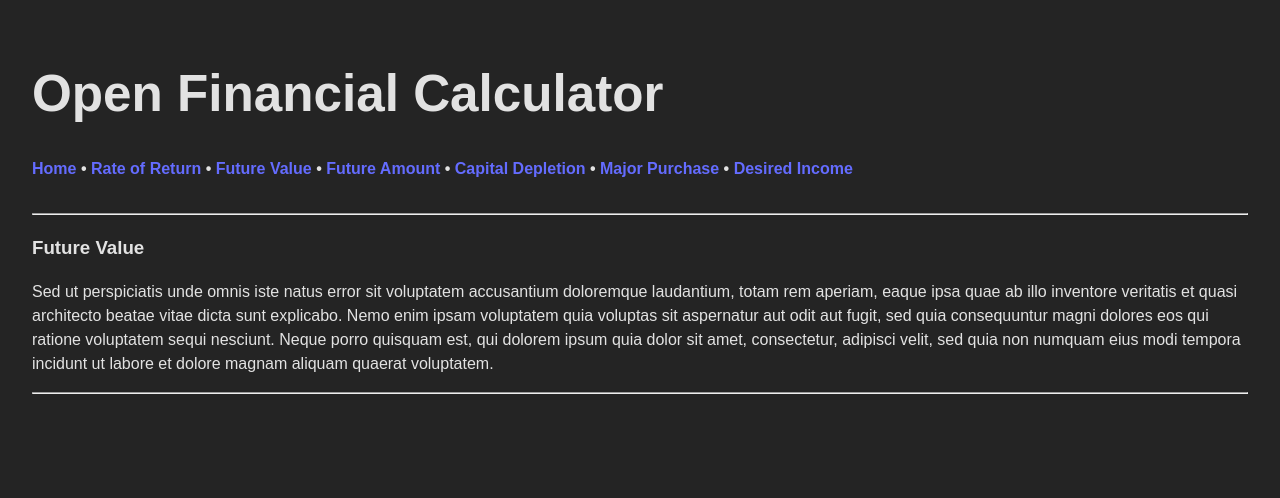
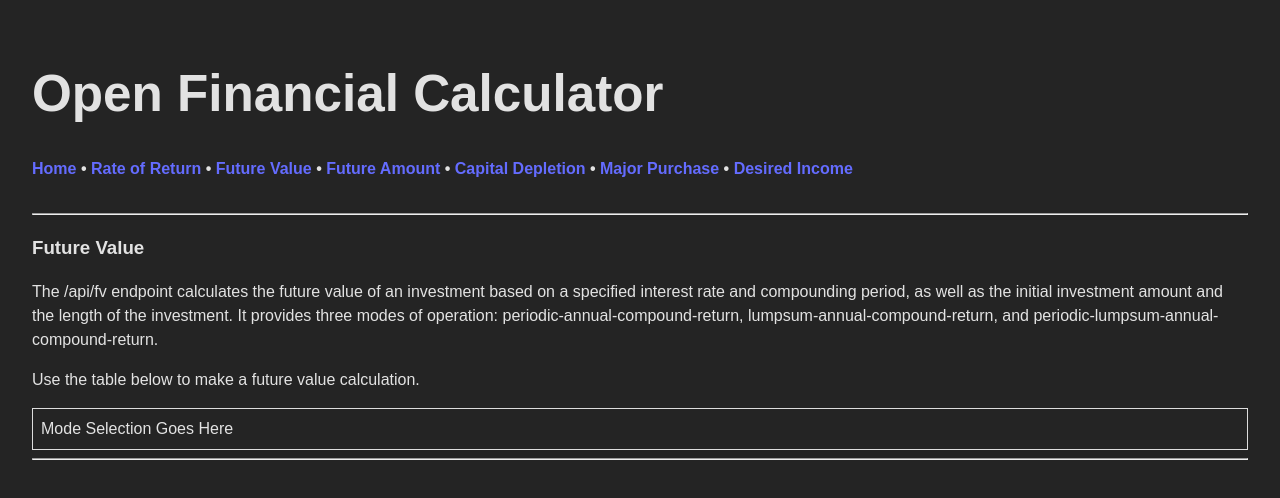
Before and after one commit to dylanxhernandez/ofc-client, a React (Vite) app: page /fv in a window 1280 px wide. Shown: the top 498 px of the page. Built offline with nearby package versions, Linux system fonts and the light colour scheme.

Commit message:
feat: start for future value page

```diff
--- a/src/App.css
+++ b/src/App.css
@@ -36,3 +36,15 @@ h1 {
   font-size: 3.2em;
   line-height: 1.1;
 }
+
+table {
+  font-family: arial, sans-serif;
+  border-collapse: collapse;
+  width: 100%;
+}
+
+td, th {
+  border: 1px solid #dddddd;
+  text-align: left;
+  padding: 8px;
+}
--- a/src/components/FutureValue.jsx
+++ b/src/components/FutureValue.jsx
@@ -5,16 +5,22 @@ function FutureValue() {
     <>
       <h3>Future Value</h3>
       <p>
-        Sed ut perspiciatis unde omnis iste natus error sit voluptatem
-        accusantium doloremque laudantium, totam rem aperiam, eaque ipsa quae
-        ab illo inventore veritatis et quasi architecto beatae vitae dicta
-        sunt explicabo. Nemo enim ipsam voluptatem quia voluptas sit
-        aspernatur aut odit aut fugit, sed quia consequuntur magni dolores eos
-        qui ratione voluptatem sequi nesciunt. Neque porro quisquam est, qui
-        dolorem ipsum quia dolor sit amet, consectetur, adipisci velit, sed
-        quia non numquam eius modi tempora incidunt ut labore et dolore magnam
-        aliquam quaerat voluptatem.
+	The /api/fv endpoint calculates the future value of an investment based on a specified interest rate and compounding period, as well as the initial investment amount and the length of the investment. It provides three modes of operation: periodic-annual-compound-return, lumpsum-annual-compound-return, and periodic-lumpsum-annual-compound-return.
       </p>
+      <p>Use the table below to make a future value calculation.</p>
+      <table>
+	<thead>
+	  <tr>
+	    <td>Mode Selection Goes Here</td>
+	  </tr>
+	</thead>
+	<tbody>
+	  <tr></tr>
+	</tbody>
+	<tfoot>
+	  <tr></tr>
+	</tfoot>
+      </table>
     </>
   );
 }
```
